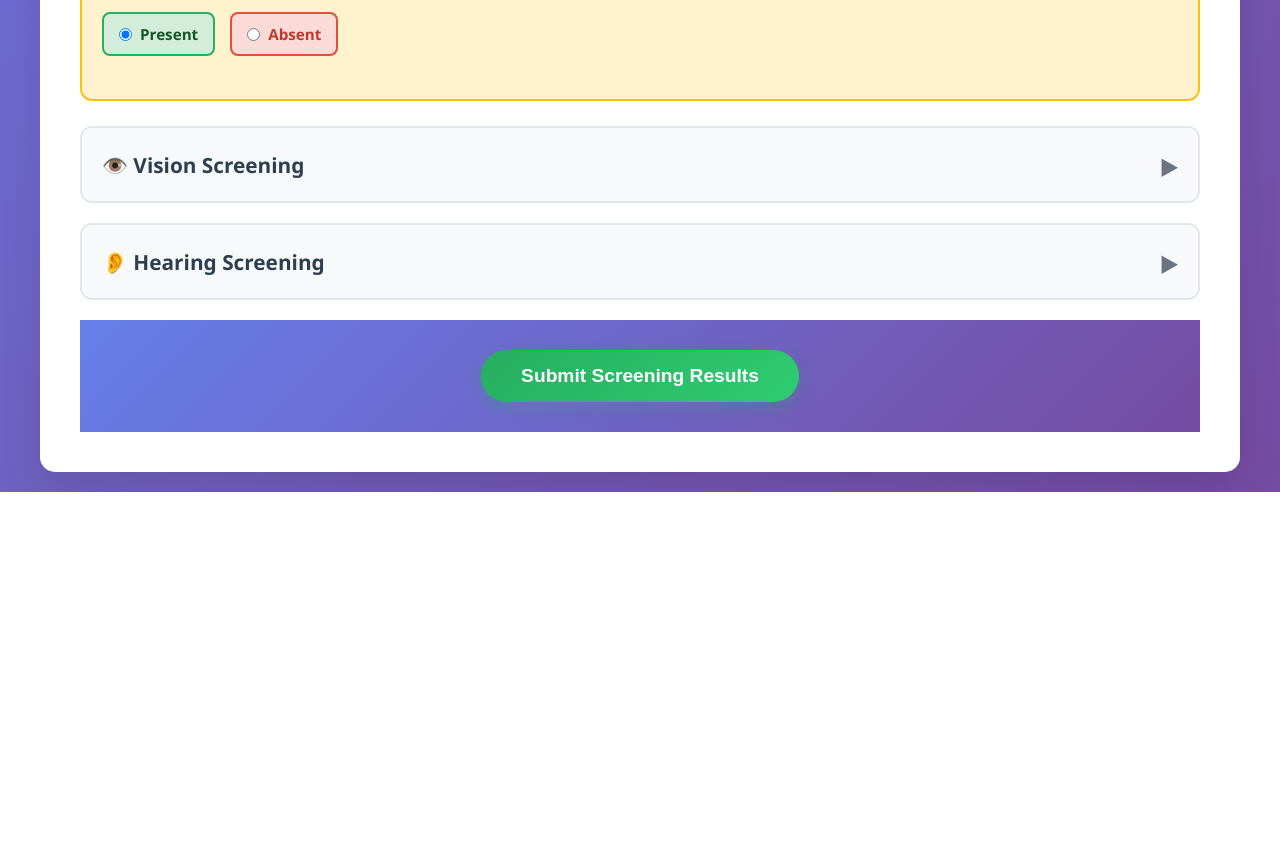
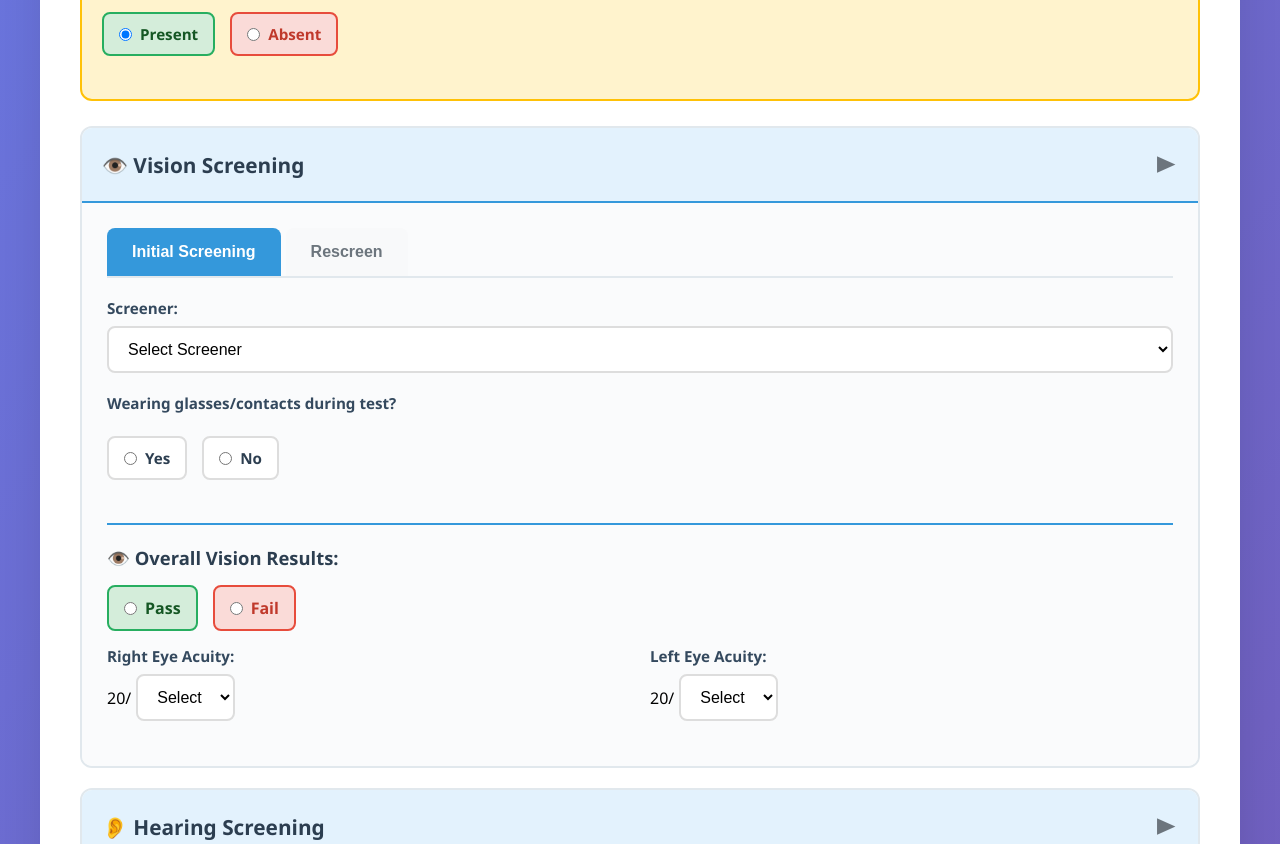
Before and after one commit to colenew1/VHSA-Form, a plain HTML site: page frontend/index.html in a window 1280 px wide. Shown: the part 1120-1964 px from the top of the page. Before the commit the page ends 1612 px from the top, so only its background shows below. Drawn offline with Linux system fonts and the light colour scheme; no server answers.

Commit message:
Fix: Restore all sections to be visible and expanded by default
- All four screening sections now show up immediately on page load
- Sections are expanded by default with all tabs and content visible
- Arrows show â–¼ when expanded, â–¶ when collapsed
- Restored original working behavior where everything is accessible
- Fixed CSS to show content with max-height: 2000px and overflow: visible
- Updated JavaScript to call openAccordion() for all sections on page load

```diff
--- a/frontend/index.html
+++ b/frontend/index.html
@@ -156,29 +156,12 @@
         }
 
         .collapsible-content {
-            max-height: 0;
-            overflow: hidden;
-            transition: max-height 0.3s ease;
+            max-height: 2000px;
+            overflow: visible;
         }
 
         .collapsible-content.open {
             max-height: 2000px;
-        }
-
-        .collapsible-content:not(.open) .session-tabs {
-            display: none; /* Hide tabs when collapsed */
-        }
-
-        .collapsible-content:not(.open) .session-content {
-            display: none; /* Hide form content when collapsed */
-        }
-
-        .collapsible-content.open .session-tabs {
-            display: block; /* Show tabs when expanded */
-        }
-
-        .collapsible-content.open .session-content {
-            display: block; /* Show form content when expanded */
         }
 
         .collapsible-inner {
@@ -595,7 +578,7 @@
                     <div id="visionSection" class="collapsible-section" data-section="vision">
                         <div class="collapsible-header" onclick="toggleCollapsible('vision')">
                             <span class="collapsible-title">👁️ Vision Screening</span>
-                            <span class="collapsible-icon" id="vision-icon">▶</span>
+                            <span class="collapsible-icon" id="vision-icon">▼</span>
                         </div>
                         <div class="collapsible-content" id="vision-content">
                             <div class="collapsible-inner">
@@ -787,7 +770,7 @@
                     <div id="hearingSection" class="collapsible-section" data-section="hearing">
                         <div class="collapsible-header" onclick="toggleCollapsible('hearing')">
                             <span class="collapsible-title">👂 Hearing Screening</span>
-                            <span class="collapsible-icon" id="hearing-icon">▶</span>
+                            <span class="collapsible-icon" id="hearing-icon">▼</span>
                         </div>
                         <div class="collapsible-content" id="hearing-content">
                             <div class="collapsible-inner">
@@ -1077,7 +1060,7 @@
                     <div id="acanthosisSection" class="collapsible-section" data-section="acanthosis">
                         <div class="collapsible-header" onclick="toggleCollapsible('acanthosis')">
                             <span class="collapsible-title">🔬 Acanthosis Nigricans Screening</span>
-                            <span class="collapsible-icon" id="acanthosis-icon">▶</span>
+                            <span class="collapsible-icon" id="acanthosis-icon">▼</span>
                         </div>
                         <div class="collapsible-content" id="acanthosis-content">
                             <div class="collapsible-inner">
@@ -1159,7 +1142,7 @@
                     <div id="scoliosisSection" class="collapsible-section" data-section="scoliosis">
                         <div class="collapsible-header" onclick="toggleCollapsible('scoliosis')">
                             <span class="collapsible-title">🦴 Scoliosis Screening</span>
-                            <span class="collapsible-icon" id="scoliosis-icon">▶</span>
+                            <span class="collapsible-icon" id="scoliosis-icon">▼</span>
                         </div>
                         <div class="collapsible-content" id="scoliosis-content">
                             <div class="collapsible-inner">
@@ -2558,20 +2541,11 @@
             document.getElementById('acanthosisSection').style.display = 'block';
             document.getElementById('scoliosisSection').style.display = 'block';
 
-            // Ensure all sections are collapsed by default
-            const sections = ['vision', 'hearing', 'acanthosis', 'scoliosis'];
-            sections.forEach(section => {
-                const content = document.getElementById(`${section}-content`);
-                const icon = document.getElementById(`${section}-icon`);
-                const header = document.querySelector(`[data-section="${section}"] .collapsible-header`);
-
-                if (content) content.classList.remove('open');
-                if (icon) {
-                    icon.classList.remove('open');
-                    icon.textContent = '▶';
-                }
-                if (header) header.classList.remove('active');
-            });
+            // Open all sections by default
+            openAccordion('vision');
+            openAccordion('hearing');
+            openAccordion('acanthosis');
+            openAccordion('scoliosis');
         });
     </script>
 </body>
```
